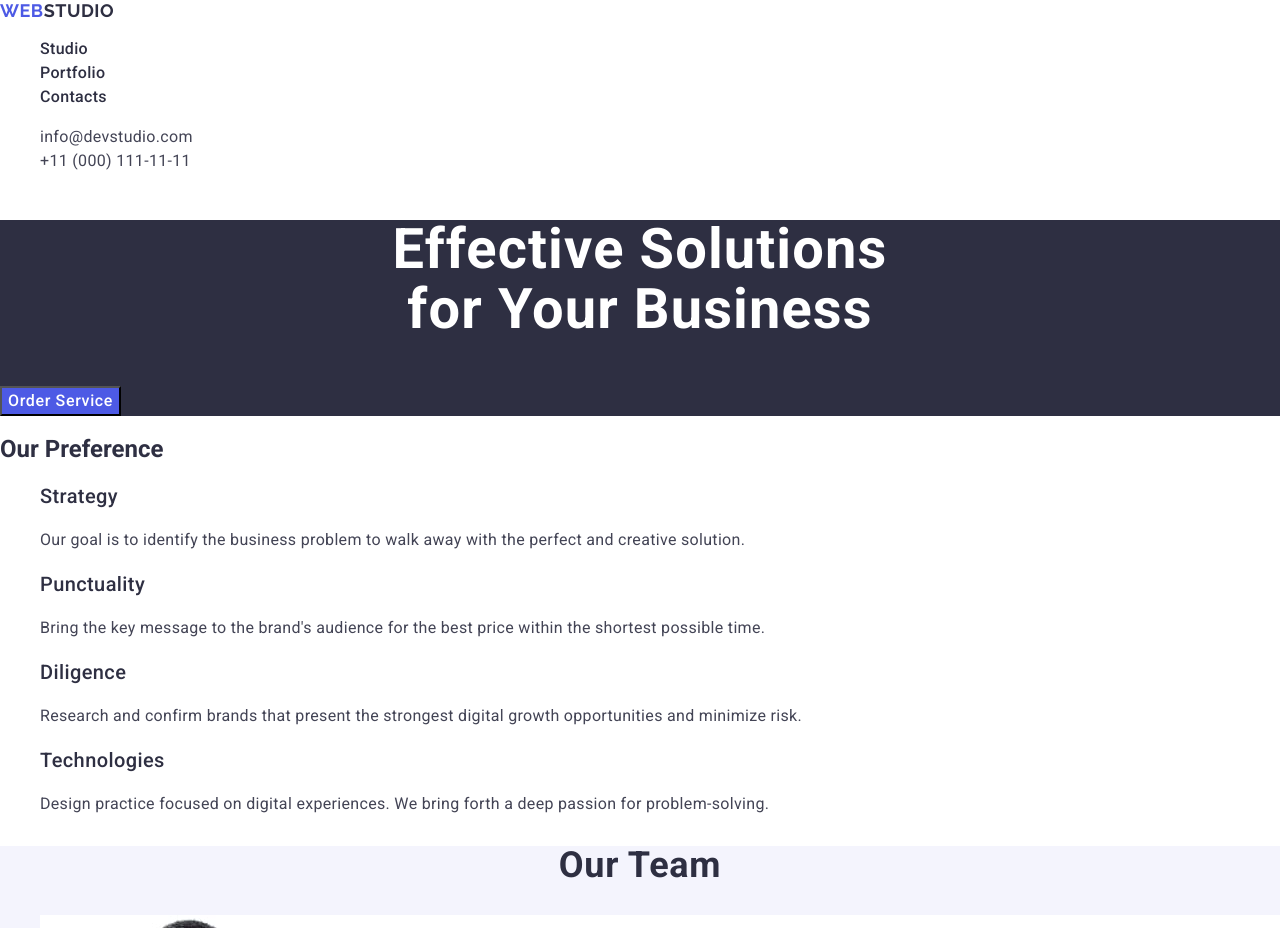
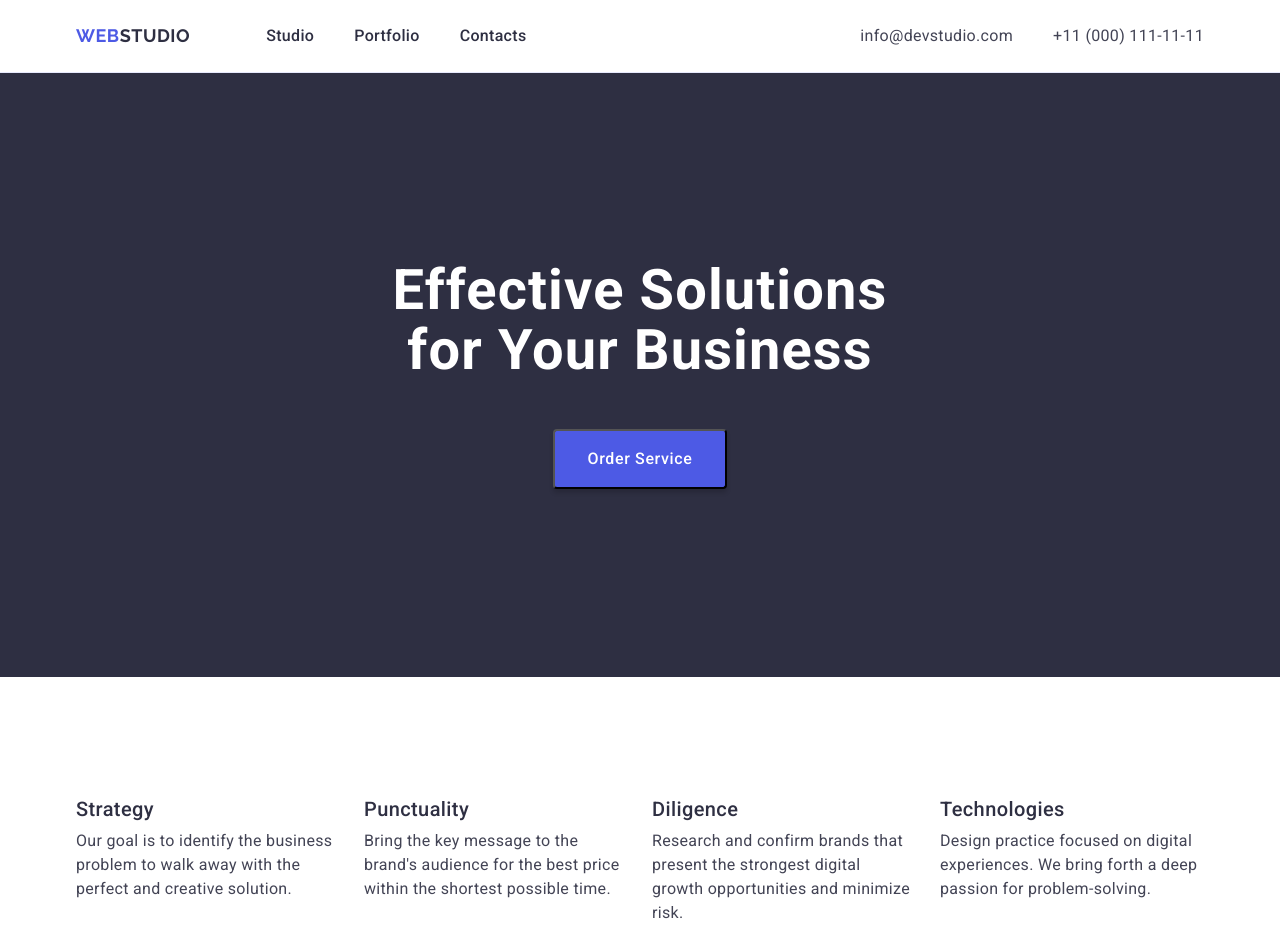
Before and after one commit to klimkovskyi/goit-markup-hw-03, a plain HTML site: page index.html in a window 1280 px wide. Shown: the top 928 px of the page. Drawn offline with nearby package versions, Linux system fonts and the light colour scheme.

Commit message:
position css

```diff
--- a/css/styles.css
+++ b/css/styles.css
@@ -1,6 +1,6 @@
 body {
   font-family: 'Roboto', sans-serif;
-  background-color: #fff;
+  background-color: #ffffff;
   color: #434455;
 }
 a {
@@ -8,8 +8,49 @@ a {
 }
 ul {
   list-style-type: none;
+  margin: 0;
+  padding: 0;
 }
+h1,
+h2,
+h3,
+h4,
+h5,
+h6,
+p {
+  margin: 0;
+  padding: 0;
+}
+.container {
+  width: 1158px;
+  padding-left: 15px;
+  padding-right: 15px;
+  margin-left: auto;
+  margin-right: auto;
+}
+
+/* Header */
+.position {
+  display: flex;
+  align-items: center;
+}
+.header {
+  border-bottom: 1px solid #e7e9fc;
+}
+
+/* Main nav */
+.nav {
+  display: flex;
+  align-items: center;
+}
+.nav-list {
+  display: flex;
+}
+
+/* Logo */
 .link-logo {
+  margin-right: 76px;
+
   text-transform: uppercase;
   font-family: 'Raleway', sans-serif;
   color: #4d5ae5;
@@ -21,14 +62,27 @@ ul {
 .logo-text {
   color: #2e2f42;
 }
+
+.nav-item:not(:last-child) {
+  margin-right: 40px;
+}
 .nav-link {
+  display: block;
+  padding: 24px 0;
+
   color: #2e2f42;
   font-size: 16px;
   font-weight: 500;
   line-height: 1.5;
   letter-spacing: 0.32px;
 }
+
+/* Address */
 .header-address {
+  margin-left: auto;
+}
+.header-address-list {
+  display: flex;
   font-style: normal;
 }
 .header-address-link {
@@ -36,6 +90,9 @@ ul {
   font-size: 16px;
   line-height: 1.5;
   letter-spacing: 0.32px;
+}
+.header-address-item:not(:first-child) {
+  margin-left: 40px;
 }
 .header-address-link:hover,
 .nav-link:hover,
@@ -47,8 +104,12 @@ ul {
   color: #404bbf;
   text-decoration: underline;
 }
+
+/* Hero Section */
 .hero {
+  padding: 188px 0;
   background-color: #2e2f42;
+  text-align: center;
 }
 .hero-title {
   color: #fff;
@@ -59,6 +120,11 @@ ul {
   letter-spacing: 1.12px;
 }
 .hero-button {
+  padding: 16px 32px;
+  margin-top: 48px;
+  border-radius: 4px;
+  box-shadow: 0px 4px 4px 0px rgba(0, 0, 0, 0.15);
+
   cursor: pointer;
   background-color: #4d5ae5;
   color: #fff;
@@ -71,10 +137,34 @@ ul {
 .hero-button:focus {
   background-color: #404bbf;
 }
+
+/* Preference section */
+
 .preference-title {
+  position: absolute;
+  width: 1px;
+  height: 1px;
+  margin: -1px;
+  border: 0;
+  padding: 0;
+  white-space: nowrap;
+  clip-path: inset(100%);
+  clip: rect(0 0 0 0);
+  overflow: hidden;
   color: #2e2f42;
 }
+.preference-list {
+  display: flex;
+  flex-wrap: wrap;
+  gap: 24px;
+  margin: 120px 0;
+}
+.preference-item {
+  width: calc((100% - 24px * 3) / 4);
+}
 .preference-subtitle {
+  margin-bottom: 8px;
+
   color: #2e2f42;
   font-size: 20px;
   font-weight: 500;
@@ -86,14 +176,45 @@ ul {
   line-height: 1.5;
   letter-spacing: 0.32px;
 }
+
+/* Team section */
 .team {
   background-color: #f4f4fd;
+  padding: 120px 0;
+
+  text-align: center;
+}
+.team-list {
+  display: flex;
+  flex-wrap: wrap;
+  gap: 24px;
 }
 .team-item {
-  background-color: #fff;
+  width: calc((100% - 24px * 3) / 4);
+  background-color: #ffffff;
 }
-.team-title,
+.team-title {
+  margin-bottom: 72px;
+}
+.team-img,
+.portfolio-img {
+  display: block;
+}
+
+/* Portfolio Section */
+.portfolio {
+  padding: 120px 0;
+}
+.portfolio-list {
+  display: flex;
+  flex-wrap: wrap;
+  gap: 24px;
+}
+.portfolio-item {
+  width: calc((100% - 24px * 2) / 3);
+}
 .portfolio-title {
+  margin-bottom: 72px;
   text-align: center;
   text-transform: capitalize;
   color: #2e2f42;
@@ -102,8 +223,15 @@ ul {
   line-height: 1.11;
   letter-spacing: 0.72px;
 }
+.portfolio-subtitle,
+.portfolio-paragraph {
+  padding: 0 16px;
+}
 .team-subtitle,
 .portfolio-subtitle {
+  margin-top: 32px;
+  margin-bottom: 8px;
+
   color: #2e2f42;
   font-size: 20px;
   font-weight: 500;
@@ -112,20 +240,27 @@ ul {
 }
 .team-paragraph,
 .portfolio-paragraph {
+  margin-bottom: 32px;
   font-size: 16px;
   line-height: 1.5;
   letter-spacing: 0.32px;
 }
+/* Footer */
 .footer {
   background-color: #2e2f42;
+  padding-top: 101.5px;
+  padding-bottom: 100px;
 }
 .footer .link-logo {
+  margin: 0;
   color: #4d5ae5;
 }
 .footer .logo-text {
   color: #f4f4fd;
 }
 .footer-paragraph {
+  width: 264px;
+  margin-top: 17.5px;
   color: #f4f4fd;
   font-size: 16px;
   line-height: 1.5;
--- a/index.html
+++ b/index.html
@@ -18,6 +18,7 @@
   </head>
   <body>
     <header class="header">
+      <div class="position container">
         <nav class="nav">
           <a class="link-logo" href="./index.html"
             >Web<span class="logo-text">Studio</span></a
@@ -44,25 +45,29 @@
             </li>
           </ul>
         </address>
+      </div>
     </header>
     <main class="main">
       <!-- Hero Section -->
       <section class="hero">
+        <div class="container">
           <h1 class="hero-title">
             Effective Solutions <br />
             for Your Business
           </h1>
           <button class="hero-button" type="button">Order Service</button>
+        </div>
       </section>
       <!-- Our Preference -->
       <section class="preference">
+        <div class="container">
           <h2 class="preference-title">Our Preference</h2>
           <ul class="preference-list">
             <li class="preference-item">
               <h3 class="preference-subtitle">Strategy</h3>
               <p class="preference-paragraph">
-              Our goal is to identify the business problem to walk away with the
-              perfect and creative solution.
+                Our goal is to identify the business problem to walk away with
+                the perfect and creative solution.
               </p>
             </li>
             <li class="preference-item">
@@ -87,9 +92,11 @@
               </p>
             </li>
           </ul>
+        </div>
       </section>
       <!-- Our Team -->
       <section class="team">
+        <div class="container">
           <h2 class="team-title">Our Team</h2>
           <ul class="team-list">
             <li class="team-item">
@@ -133,9 +140,11 @@
               <p class="team-paragraph">UI Designer</p>
             </li>
           </ul>
+        </div>
       </section>
       <!-- Our Portfolio -->
       <section class="portfolio">
+        <div class="container">
           <h2 class="portfolio-title">Our Portfolio</h2>
           <ul class="portfolio-list">
             <li class="portfolio-item">
@@ -199,16 +208,19 @@
               <p class="portfolio-paragraph">Marketing</p>
             </li>
           </ul>
+        </div>
       </section>
     </main>
     <footer class="footer">
+      <div class="container">
         <a class="link-logo" href="./index.html"
           >Web<span class="logo-text">Studio</span></a
         >
         <p class="footer-paragraph">
-        Increase the flow of customers and sales for your business with digital
-        marketing & growth solutions.
+          Increase the flow of customers and sales for your business with
+          digital marketing & growth solutions.
         </p>
+      </div>
     </footer>
   </body>
 </html>
```
Lines whose indentation alone changed are shown as unchanged.
